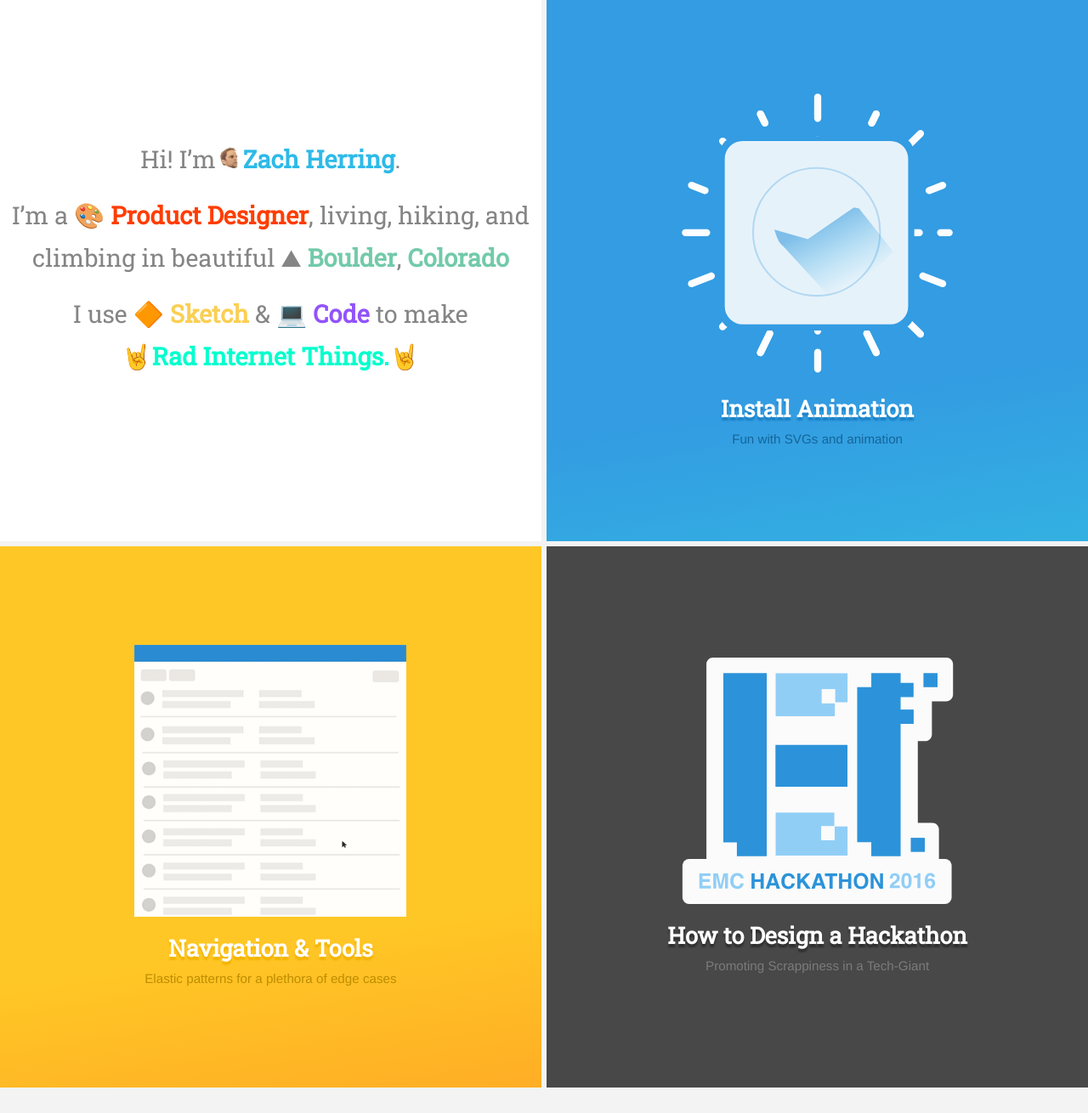
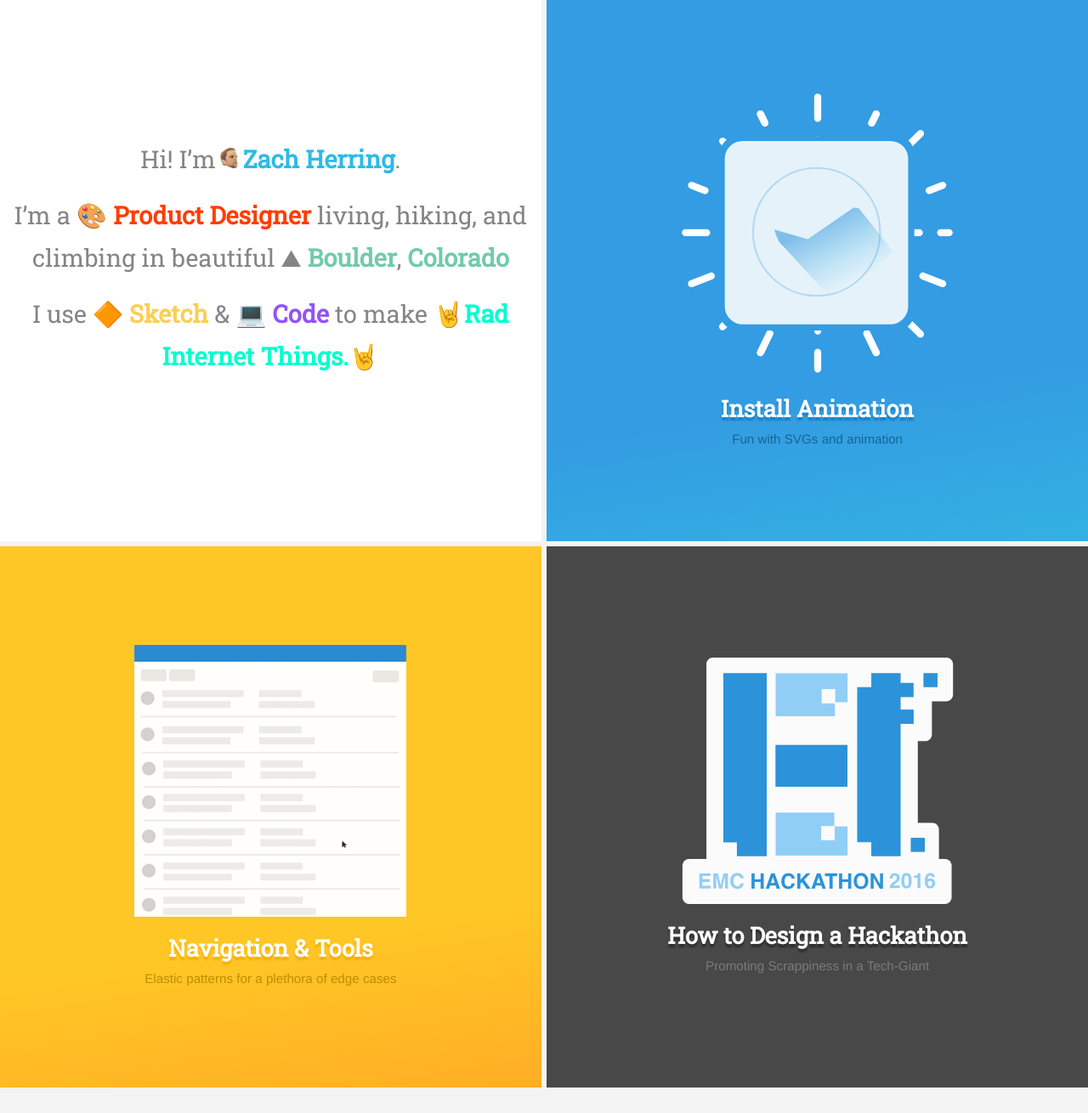
Before and after one commit to zherring/zherring.github.io, a Jekyll site: the page built from index.html, in a window 1280 px wide. Shown: the whole page at 85% size. Built offline with Jekyll 4.4.1, drawn with Linux system fonts in a browser that asks for light colours; nearby versions of some CDN libraries.

Commit message:
grammar fix

```diff
--- a/index.html
+++ b/index.html
@@ -8,9 +8,9 @@ type: front
         Hi! I’m <span class="emoji me"></span><strong class="me">Zach Herring</strong>.
     </p>
     <p>
-        I’m a 🎨 <strong class="product">Product Designer</strong>, living, hiking, and climbing in beautiful ⛰ <strong class="boulder">Boulder</strong>, <strong class="boulder">Colorado</strong>
+        I’m a 🎨 <strong class="product">Product Designer</strong> living, hiking, and climbing in beautiful ⛰ <strong class="boulder">Boulder</strong>, <strong class="boulder">Colorado</strong>
     </p>
     <p>
-        I use 🔶 <strong class="sketch">Sketch</strong> & 💻 <strong class="code">Code</strong> to make <br /> 🤘<strong class="rad">Rad Internet Things.</strong>🤘
+        I use 🔶 <strong class="sketch">Sketch</strong> & 💻 <strong class="code">Code</strong> to make 🤘<strong class="rad">Rad Internet Things.</strong>🤘
     <p>
 </article>
```
Also changed, not shown: 1 other file.
